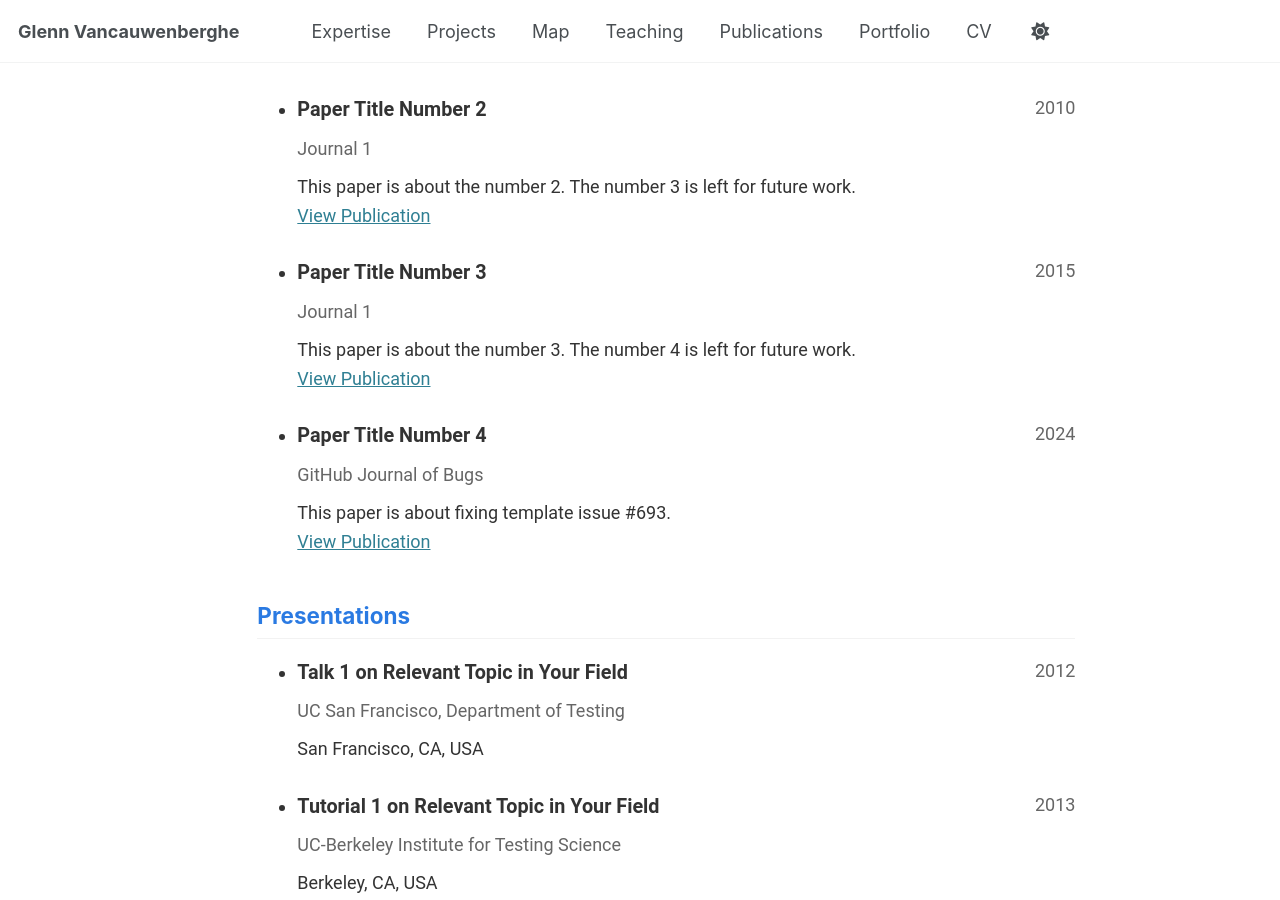
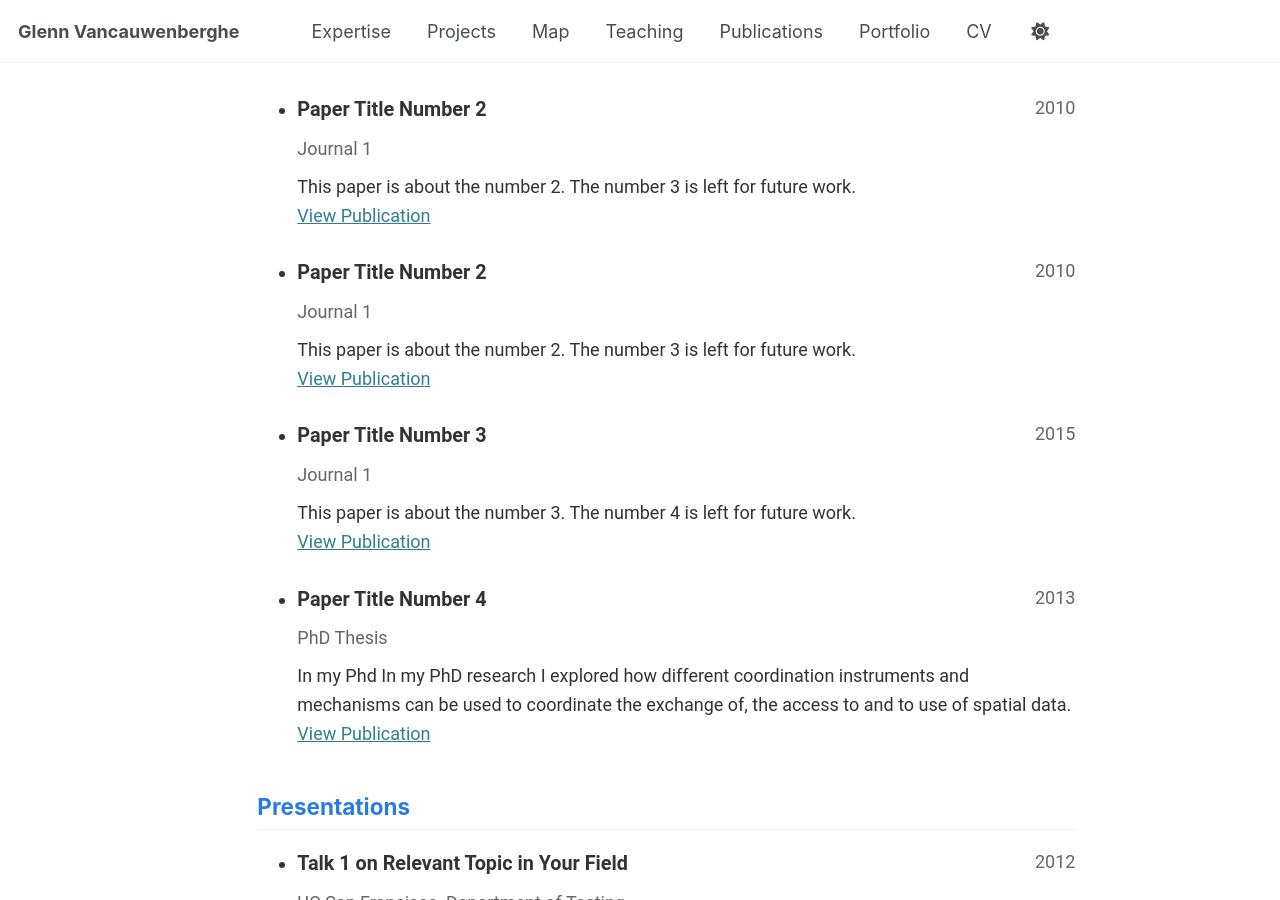
Before and after one commit to GVancauwenberghe/gvancauwenberghe.github.io, a Jekyll site: the page built from _pages/cv-json.md, in a window 1280 px wide and 900 px high, scrolled down 1601 px. Built offline with Jekyll 4.4.1, drawn with Linux system fonts in a browser that asks for light colours.

Commit message:
Update cv.json

```diff
--- a/_data/cv.json
+++ b/_data/cv.json
@@ -125,6 +125,13 @@
       "summary": "This paper is about the number 2. The number 3 is left for future work."
     },
     {
+      "name": "Paper Title Number 2",
+      "publisher": "Journal 1",
+      "releaseDate": "2010-10-01",
+      "website": "http://academicpages.github.io/files/paper2.pdf",
+      "summary": "This paper is about the number 2. The number 3 is left for future work."
+    },
+    {
       "name": "Paper Title Number 3",
       "publisher": "Journal 1",
       "releaseDate": "2015-10-01",
@@ -133,10 +140,10 @@
     },
     {
       "name": "Paper Title Number 4",
-      "publisher": "GitHub Journal of Bugs",
-      "releaseDate": "2024-02-17",
+      "publisher": "PhD Thesis",
+      "releaseDate": "2013",
       "website": "http://academicpages.github.io/files/paper3.pdf",
-      "summary": "This paper is about fixing template issue #693."
+      "summary": "In my Phd In my PhD research I explored how different coordination instruments and mechanisms can be used to coordinate the exchange of, the access to and to use of spatial data."
     }
   ],
   "presentations": [
```
